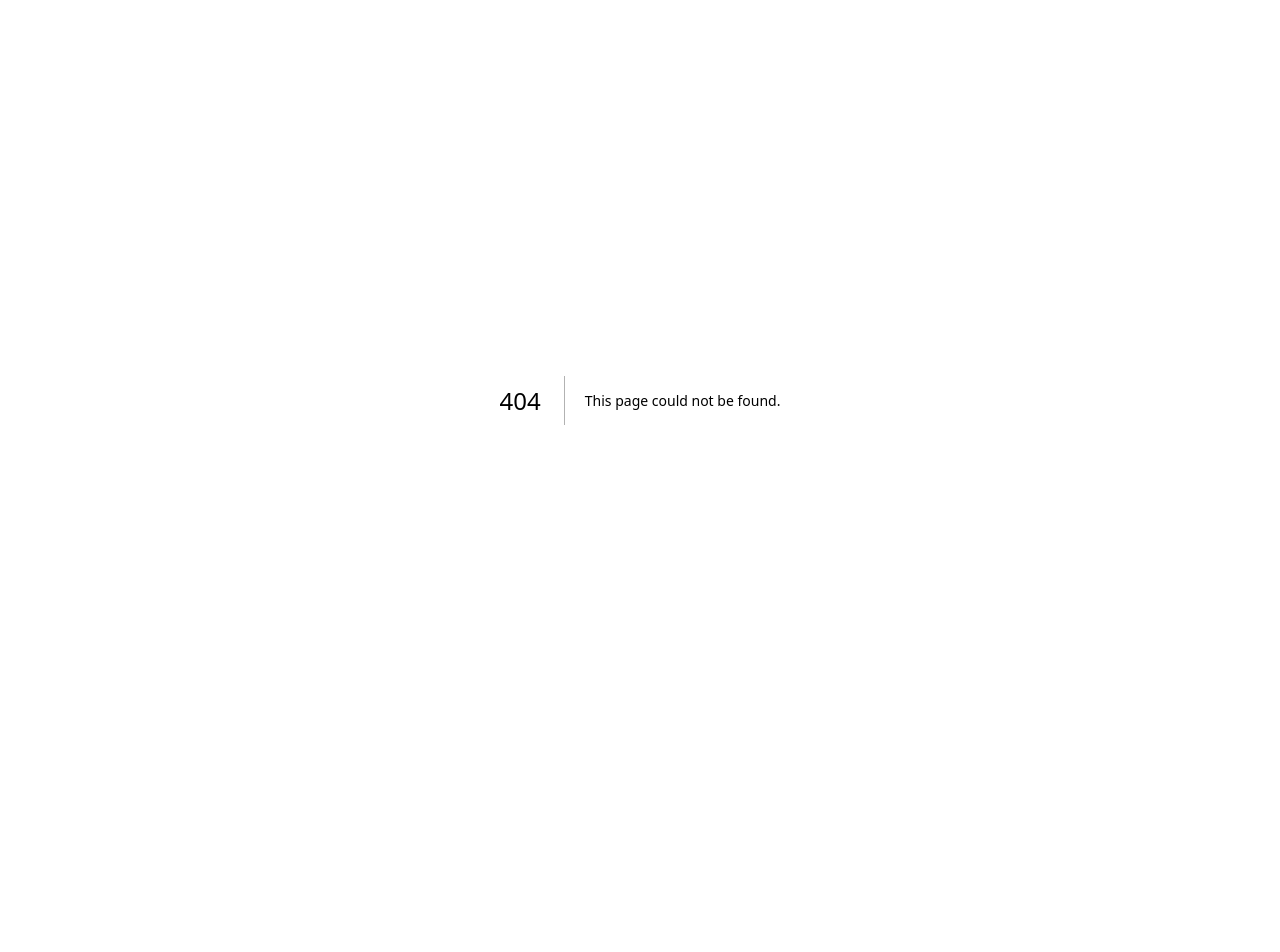
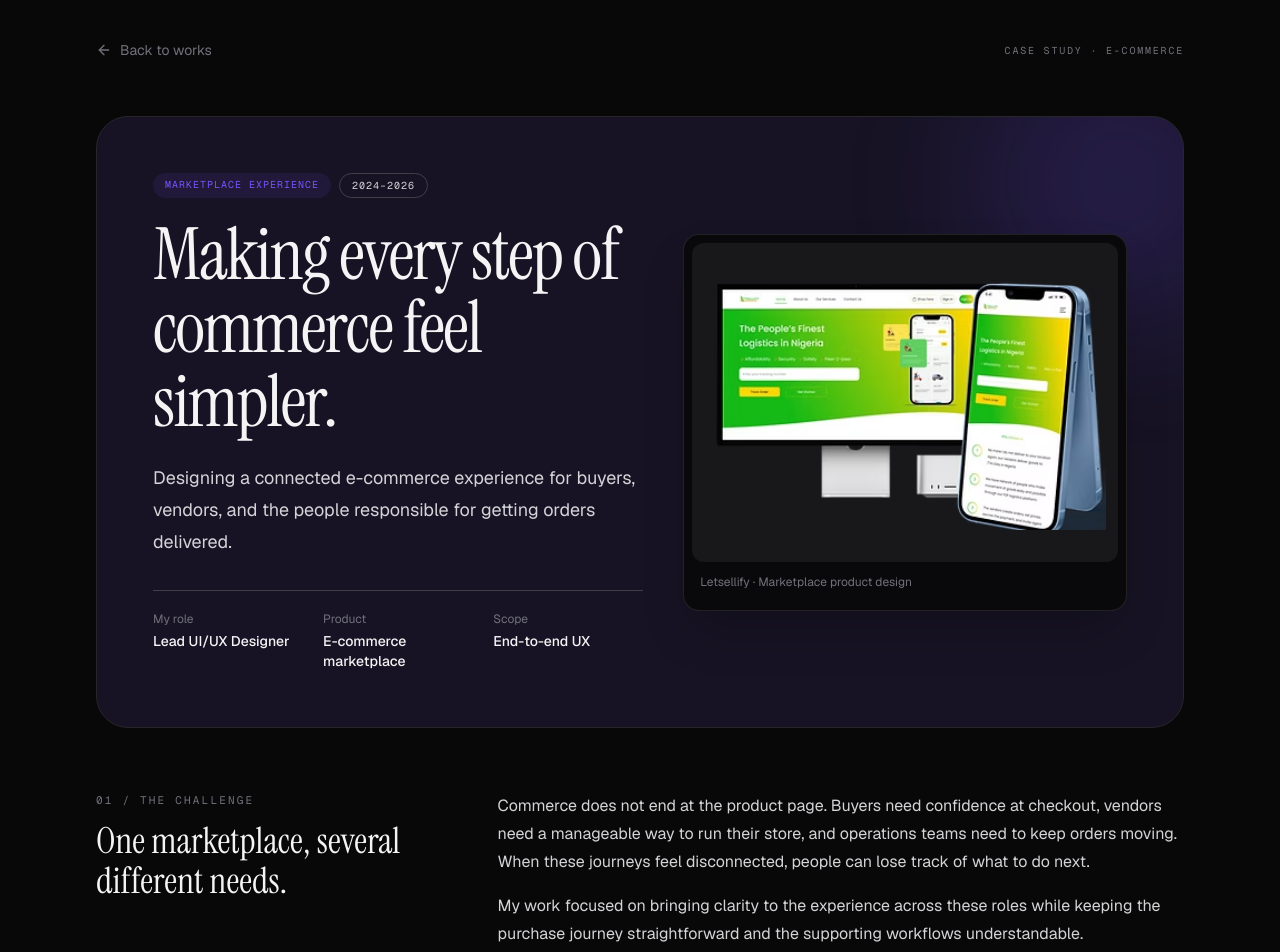
Before and after one commit to Adesorotosin/oluwatosin-adesoro, a Next.js app: page /projects/letsellify in a window 1280 px wide. Before the commit this address had no page. Shown: the top 952 px of the page. Before the commit the page ends 800 px from the top, so only its background shows below. Built offline with nearby package versions, Linux system fonts and the light colour scheme.

Commit message:
Add Letsellify marketplace case study

```diff
--- /dev/null
+++ b/app/projects/letsellify/page.tsx
@@ -0,0 +1,44 @@
+import Link from "next/link";
+import Image from "next/image";
+import { ArrowLeft, ArrowUpRight, Check, ShoppingBag, Users, Truck, Route, ShieldCheck } from "lucide-react";
+
+export const metadata = {
+  title: "Letsellify E-commerce Case Study | Oluwatosin Adesoro",
+  description: "How product design helped shape a multi-role e-commerce marketplace across buyer, seller, and logistics experiences.",
+};
+
+const roles = [
+  { icon: ShoppingBag, title: "Buyers", body: "A clearer path from product discovery to checkout, with less friction between intent and purchase." },
+  { icon: Users, title: "Vendors", body: "A role-specific workspace for managing products, orders, and the next action in the selling journey." },
+  { icon: Truck, title: "Operations & logistics", body: "Connected workflows that help teams coordinate fulfilment, dispatch, and order status across handoffs." },
+];
+
+const principles = [
+  "Reduce unnecessary steps between product selection and purchase",
+  "Make navigation and next actions clear for each account role",
+  "Keep order status and fulfilment information easier to follow",
+  "Create reusable interaction patterns that can scale across workflows",
+];
+
+export default function LetsellifyCaseStudy() {
+  return <main className="min-h-screen bg-white text-zinc-900 dark:bg-[#080808] dark:text-zinc-100">
+    <div className="mx-auto max-w-6xl px-5 py-6 sm:px-8 sm:py-10">
+      <header className="flex items-center justify-between"><Link href="/works" className="inline-flex items-center gap-2 text-sm text-zinc-500 transition hover:text-[#7655FB]"><ArrowLeft className="h-4 w-4"/> Back to works</Link><span className="font-mono text-[10px] uppercase tracking-[.18em] text-zinc-500">Case study · E-commerce</span></header>
+      <section className="relative mt-10 overflow-hidden rounded-[2rem] border border-zinc-200 bg-[#F4F1FF] px-6 py-9 dark:border-zinc-800 dark:bg-[#171324] sm:mt-14 sm:px-10 sm:py-14 lg:px-14">
+        <div className="absolute -right-20 -top-20 h-72 w-72 rounded-full bg-[#7655FB]/15 blur-3xl"/>
+        <div className="relative grid items-center gap-10 lg:grid-cols-[1.05fr_.95fr]">
+          <div><div className="mb-5 flex flex-wrap gap-2"><span className="rounded-full bg-[#7655FB]/10 px-3 py-1 font-mono text-[10px] uppercase tracking-widest text-[#7655FB]">Marketplace experience</span><span className="rounded-full border border-zinc-300/70 px-3 py-1 font-mono text-[10px] uppercase tracking-widest text-zinc-600 dark:border-zinc-700 dark:text-zinc-300">2024–2026</span></div>
+          <h1 className="font-heading text-5xl leading-[1.02] tracking-tight sm:text-7xl">Making every step of commerce feel simpler.</h1>
+          <p className="mt-6 max-w-xl text-base leading-7 text-zinc-600 dark:text-zinc-300 sm:text-lg sm:leading-8">Designing a connected e-commerce experience for buyers, vendors, and the people responsible for getting orders delivered.</p>
+          <div className="mt-8 grid grid-cols-2 gap-5 border-t border-zinc-300/70 pt-5 dark:border-zinc-700 sm:grid-cols-3"><div><p className="text-xs text-zinc-500">My role</p><p className="mt-1 text-sm font-medium">Lead UI/UX Designer</p></div><div><p className="text-xs text-zinc-500">Product</p><p className="mt-1 text-sm font-medium">E-commerce marketplace</p></div><div><p className="text-xs text-zinc-500">Scope</p><p className="mt-1 text-sm font-medium">End-to-end UX</p></div></div></div>
+          <div className="relative mx-auto w-full max-w-lg overflow-hidden rounded-2xl border border-white/70 bg-white p-2 shadow-2xl dark:border-white/10 dark:bg-zinc-950"><div className="relative aspect-[4/3] overflow-hidden rounded-xl bg-zinc-100 dark:bg-zinc-900"><Image src="/projects/Letsellify.jpg" alt="Letsellify marketplace project preview" fill priority className="object-contain p-3" sizes="(max-width: 1024px) 90vw, 500px"/></div><p className="px-2 py-3 text-xs text-zinc-500">Letsellify · Marketplace product design</p></div>
+        </div>
+      </section>
+      <section className="grid gap-8 border-b border-zinc-200 py-12 dark:border-zinc-800 md:grid-cols-[.7fr_1.3fr] md:py-16"><div><p className="font-mono text-[11px] uppercase tracking-[.2em] text-zinc-500">01 / The challenge</p><h2 className="mt-3 font-heading text-3xl sm:text-4xl">One marketplace, several different needs.</h2></div><div className="space-y-4 text-sm leading-7 text-zinc-600 dark:text-zinc-300 sm:text-base"><p>Commerce does not end at the product page. Buyers need confidence at checkout, vendors need a manageable way to run their store, and operations teams need to keep orders moving. When these journeys feel disconnected, people can lose track of what to do next.</p><p>My work focused on bringing clarity to the experience across these roles while keeping the purchase journey straightforward and the supporting workflows understandable.</p><div className="rounded-2xl border border-[#7655FB]/20 bg-[#7655FB]/5 p-5"><p className="font-mono text-[10px] uppercase tracking-widest text-[#7655FB]">Design question</p><p className="mt-2 font-medium text-zinc-800 dark:text-zinc-100">How might we help people buy, sell, and fulfil orders with fewer unnecessary steps and clearer handoffs?</p></div></div></section>
+      <section className="border-b border-zinc-200 py-12 dark:border-zinc-800 md:py-16"><div className="max-w-2xl"><p className="font-mono text-[11px] uppercase tracking-[.2em] text-zinc-500">02 / Designing for the ecosystem</p><h2 className="mt-3 font-heading text-3xl sm:text-4xl">Different roles. One connected experience.</h2><p className="mt-4 text-sm leading-7 text-zinc-600 dark:text-zinc-300">Rather than treating every user as if they had the same needs, the product experience was shaped around the jobs each role needed to complete.</p></div><div className="mt-8 grid gap-3 md:grid-cols-3">{roles.map(({icon:Icon,title,body},i)=><article key={title} className="rounded-2xl border border-zinc-200 p-5 dark:border-zinc-800 sm:p-6"><div className="flex items-center justify-between"><span className="flex h-10 w-10 items-center justify-center rounded-xl bg-[#7655FB]/10 text-[#7655FB]"><Icon className="h-5 w-5"/></span><span className="font-mono text-xs text-zinc-400">0{i+1}</span></div><h3 className="mt-5 text-lg font-semibold">{title}</h3><p className="mt-2 text-sm leading-6 text-zinc-500 dark:text-zinc-400">{body}</p></article>)}</div></section>
+      <section className="grid gap-8 border-b border-zinc-200 py-12 dark:border-zinc-800 md:grid-cols-[.7fr_1.3fr] md:py-16"><div><p className="font-mono text-[11px] uppercase tracking-[.2em] text-zinc-500">03 / The approach</p><h2 className="mt-3 font-heading text-3xl sm:text-4xl">Less friction, clearer decisions.</h2></div><div><ul className="space-y-3">{principles.map((item)=><li key={item} className="flex gap-3 rounded-xl border border-zinc-200 p-4 text-sm leading-6 dark:border-zinc-800"><span className="mt-0.5 flex h-5 w-5 shrink-0 items-center justify-center rounded-full bg-[#7655FB]/10 text-[#7655FB]"><Check className="h-3.5 w-3.5"/></span>{item}</li>)}</ul><p className="mt-5 text-sm leading-7 text-zinc-600 dark:text-zinc-300">The work included simplifying role-specific journeys, clarifying information hierarchy, and making the next action easier to identify. The purchase journey was restructured from six steps to three, reducing avoidable friction at checkout.</p></div></section>
+      <section className="border-b border-zinc-200 py-12 dark:border-zinc-800 md:py-16"><p className="font-mono text-[11px] uppercase tracking-[.2em] text-zinc-500">04 / Outcomes</p><h2 className="mt-3 max-w-2xl font-heading text-3xl sm:text-4xl">Progress measured in simpler journeys.</h2><div className="mt-7 grid gap-3 sm:grid-cols-3"><div className="rounded-2xl bg-zinc-50 p-5 dark:bg-zinc-900/60"><p className="font-heading text-4xl text-[#7655FB]">25%</p><p className="mt-2 text-sm font-medium">Higher onboarding completion</p><p className="mt-1 text-xs leading-5 text-zinc-500">Following simpler registration and role-specific flows.</p></div><div className="rounded-2xl bg-zinc-50 p-5 dark:bg-zinc-900/60"><p className="font-heading text-4xl text-[#7655FB]">15%</p><p className="mt-2 text-sm font-medium">Higher user engagement</p><p className="mt-1 text-xs leading-5 text-zinc-500">Supported by personalised dashboards and clearer navigation.</p></div><div className="rounded-2xl bg-zinc-50 p-5 dark:bg-zinc-900/60"><p className="font-heading text-4xl text-[#7655FB]">6 → 3</p><p className="mt-2 text-sm font-medium">Checkout steps</p><p className="mt-1 text-xs leading-5 text-zinc-500">A more direct path from selection to purchase.</p></div></div><p className="mt-4 text-xs leading-5 text-zinc-500">Outcome figures reflect project results supplied for this portfolio and are presented as reported, not independently audited.</p></section>
+      <section className="flex flex-col gap-5 py-12 sm:flex-row sm:items-center sm:justify-between"><div><p className="font-mono text-[10px] uppercase tracking-widest text-zinc-500">NEXT</p><h2 className="mt-2 font-heading text-3xl">Have a complex journey to simplify?</h2></div><Link href="/#contact" className="inline-flex items-center gap-2 self-start rounded-full bg-[#7655FB] px-5 py-3 text-sm font-semibold text-white transition hover:bg-[#6544E8]">Let’s talk <ArrowUpRight className="h-4 w-4"/></Link></section>
+    </div>
+  </main>;
+}
```
